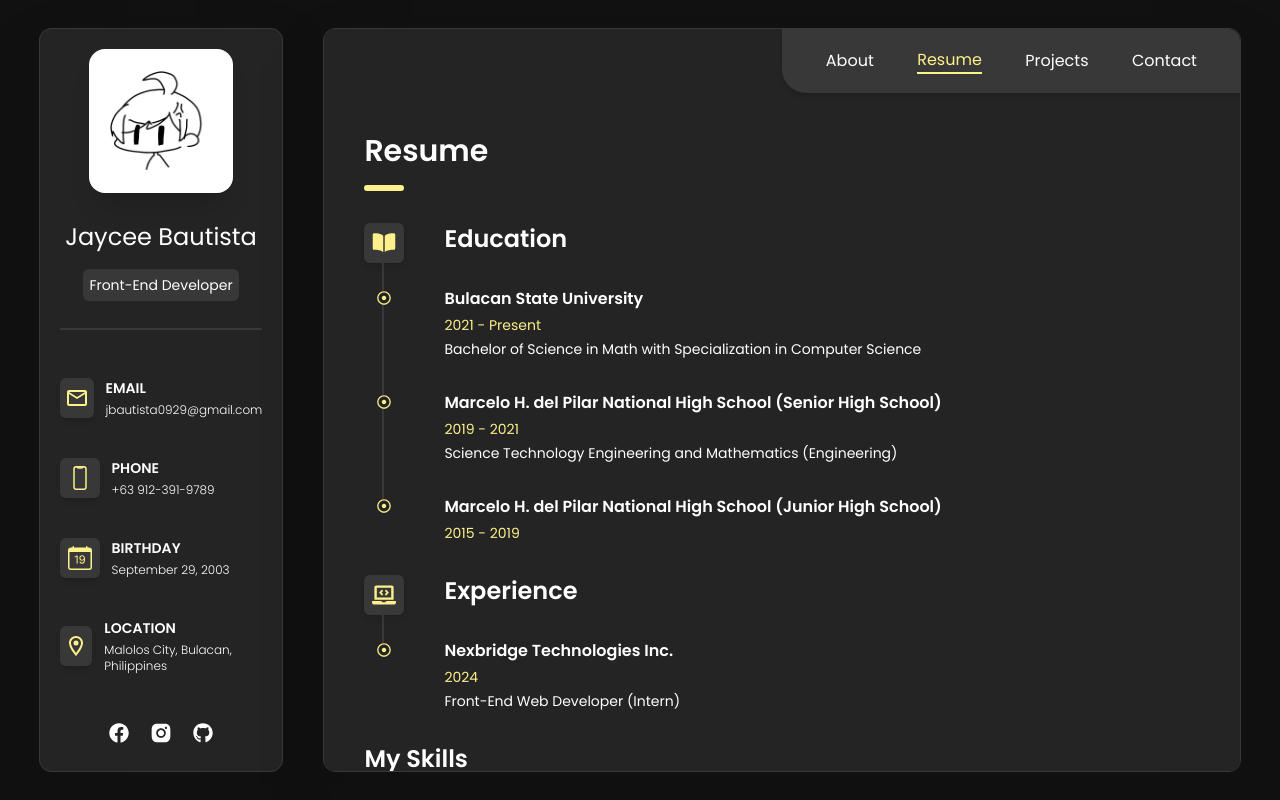
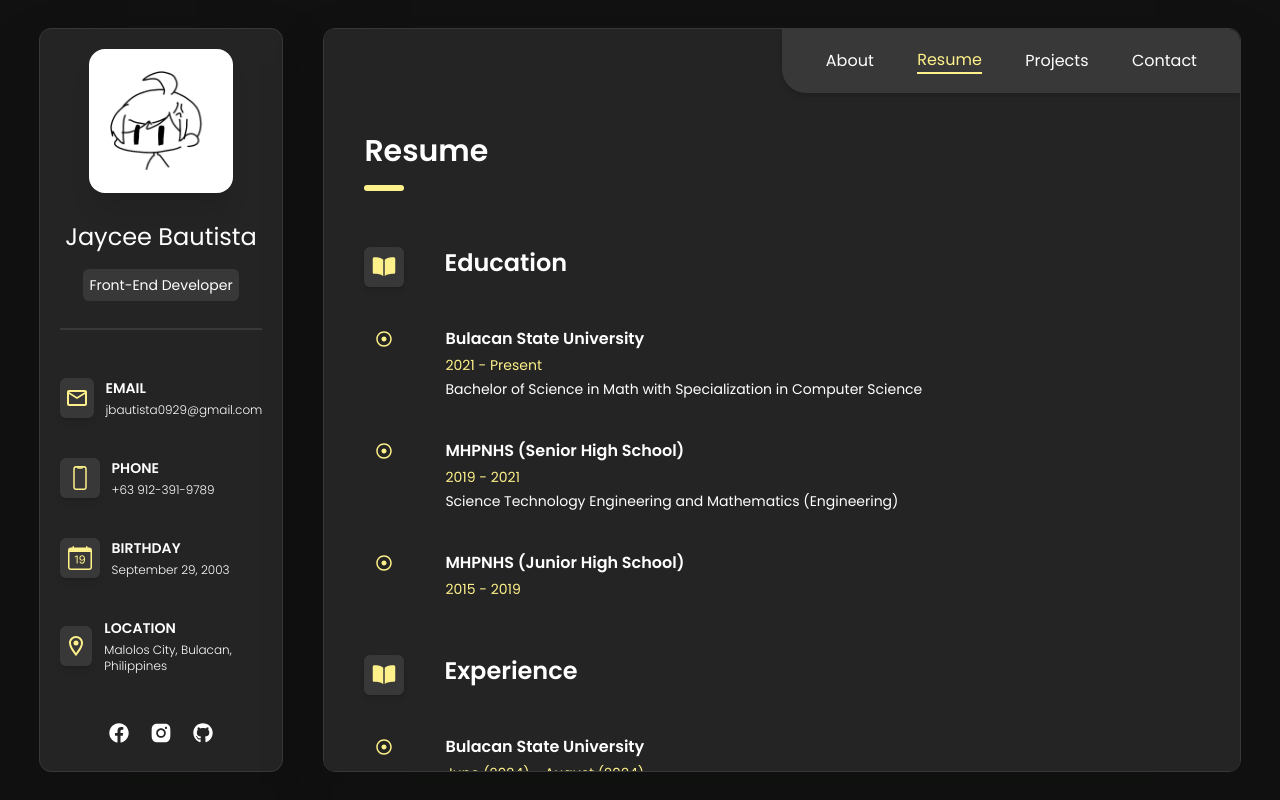
Before and after one commit to Romsaeeeeee/Personal-React-Portfolio, a React (Vite) app: page /resume in a window 1280 px wide. Built offline with nearby package versions, Linux system fonts and the light colour scheme.

Commit message:
Fixed issues

```diff
--- a/src/layout/Container.jsx
+++ b/src/layout/Container.jsx
@@ -5,7 +5,7 @@ import SidePanel from "../pages/SidePanel";
 
 const Container = () => {
     return (
-        <div className="h-screen w-screen flex justify-center items-center gap-10 p-7 bg-[#101110] tablet:flex-col overflow-auto tablet:h-max">
+        <div className="h-screen w-screen flex justify-center items-center gap-10 p-7 bg-[#101110] tablet:flex-col overflow-auto tablet:h-max tablet:p-2">
             <div className="w-[20%] h-full overflow-auto bg-[#232423] rounded-xl shadow-[#101110] shadow-2xl border-[#373837] border tablet:w-full tablet:overflow-hidden">
                 <SidePanel />
             </div>
--- a/src/modal/CardProjects.jsx
+++ b/src/modal/CardProjects.jsx
@@ -2,7 +2,7 @@ import React from "react";
 
 export default function CardProjects({ label }) {
     return (
-        <div className="w-1/2 h-full flex justify-center items-end p-3 bg-[#373837] rounded-xl shadow-md">
+        <div className="w-full h-full flex justify-center items-end p-3 bg-[#373837] rounded-xl shadow-md animate-shrinkOut transition-all">
             <p>{label}</p>
         </div>
     );
--- a/src/pages/Resume.jsx
+++ b/src/pages/Resume.jsx
@@ -4,102 +4,75 @@ import { FaLaptopCode, FaRegDotCircle } from "react-icons/fa";
 import { IoBook } from "react-icons/io5";
 
 const Resume = () => {
+    const skills = [
+        { name: 'HTML', value: 90 },
+        { name: 'CSS', value: 80 },
+        { name: 'JAVASCRIPT', value: 70 },
+        { name: 'REACT JS', value: 70 },
+        { name: 'GIT', value: 80 },
+    ];
     return (
-        <div className="h-full w-full flex flex-col justify-start items-start gap-8 p-10 text-white animate-fadeIn transition-all">
+        <div className="h-full w-full flex flex-col justify-start items-start gap-14 p-10 text-white animate-fadeIn transition-all tablet:p-4">
             <div className="w-full flex flex-col justify-start items-start gap-7">
                 <div className="flex flex-col gap-4">
                     <p className="text-3xl font-semibold">Resume</p>
                     <span className="w-10 border-b-[6px] border-yellow-200 rounded-md"></span>
                 </div>
             </div>
-            <div className="w-full h-auto flex justify-start items-start gap-10">
-                <div className="flex flex-col justify-start items-start">
+            <div className="flex flex-col justify-start items-start gap-10">
+                <div className="w-full h-auto flex justify-start items-start gap-10">
                     <span className="w-10 h-10 flex justify-center items-center text-2xl rounded-md shadow-md bg-[#373837] text-yellow-200">
                         <IoBook />
                     </span>
-                    <div className="w-full flex flex-col">
-                        <span className="h-7 w-1/2 border-r-2 border-[#373837]"></span>
-                        <span className="w-full flex justify-center items-center text-sm text-yellow-200"><FaRegDotCircle /></span>
-                    </div>
-                    <div className="w-full flex flex-col">
-                        <span className="h-[90px] w-1/2 border-r-2 border-[#373837]"></span>
-                        <span className="w-full flex justify-center items-center text-sm text-yellow-200"><FaRegDotCircle /></span>
-                    </div>
-                    <div className="w-full flex flex-col">
-                        <span className="h-[90px] w-1/2 border-r-2 border-[#373837]"></span>
-                        <span className="w-full flex justify-center items-center text-sm text-yellow-200"><FaRegDotCircle /></span>
-                    </div>
+                    <p className="text-2xl font-semibold">Education</p>
                 </div>
-                <div className="flex flex-col justify-start items-start gap-8">
-                    <p className="text-2xl font-semibold">Education</p>
-                    <div className="flex flex-col justify-start items-start gap-1">
-                        <p className="font-semibold">Bulacan State University</p>
-                        <p className="text-yellow-200 text-sm">2021 - Present</p>
-                        <p className="text-sm">Bachelor of Science in Math with Specialization in Computer Science</p>
-                    </div>
-                    <div className="flex flex-col justify-start items-start gap-1">
-                        <p className="font-semibold">Marcelo H. del Pilar National High School (Senior High School)</p>
-                        <p className="text-yellow-200 text-sm">2019 - 2021</p>
-                        <p className="text-sm">Science Technology Engineering and Mathematics (Engineering)</p>
-                    </div>
-                    <div className="flex flex-col justify-start items-start gap-1">
-                        <p className="font-semibold">Marcelo H. del Pilar National High School (Junior High School)</p>
-                        <p className="text-yellow-200 text-sm">2015 - 2019</p>
-                    </div>
+                <ul className="flex flex-col justify-start items-start gap-1 px-3">
+                    <li className="flex justify-start items-center gap-[53px] font-semibold "><span className="text-yellow-200"><FaRegDotCircle /></span>Bulacan State University</li>
+                    <li className="text-yellow-200 text-sm px-[69px]">2021 - Present</li>
+                    <li className="text-sm px-[69px]">Bachelor of Science in Math with Specialization in Computer Science</li>
+                </ul>
+                <ul className="flex flex-col justify-start items-start gap-1 px-3">
+                    <li className="flex justify-start items-center gap-[53px] font-semibold"><span className="text-yellow-200"><FaRegDotCircle /></span>MHPNHS (Senior High School)</li>
+                    <li className="text-yellow-200 text-sm px-[69px]">2019 - 2021</li>
+                    <li className="text-sm px-[69px]">Science Technology Engineering and Mathematics (Engineering)</li>
+                </ul>
+                <ul className="flex flex-col justify-start items-start gap-1 px-3">
+                    <li className="flex justify-start items-center gap-[53px] font-semibold"><span className="text-yellow-200"><FaRegDotCircle /></span>MHPNHS (Junior High School)</li>
+                    <li className="text-yellow-200 text-sm px-[69px]">2015 - 2019</li>
+                </ul>
+            </div>
+            <div className="flex flex-col justify-start items-start gap-10">
+                <div className="w-full h-auto flex justify-start items-start gap-10">
+                    <span className="w-10 h-10 flex justify-center items-center text-2xl rounded-md shadow-md bg-[#373837] text-yellow-200">
+                        <IoBook />
+                    </span>
+                    <p className="text-2xl font-semibold">Experience</p>
                 </div>
+                <ul className="flex flex-col justify-start items-start gap-1 px-3">
+                    <li className="flex justify-start items-center gap-[53px] font-semibold"><span className="text-yellow-200"><FaRegDotCircle /></span>Bulacan State University</li>
+                    <li className="text-yellow-200 text-sm px-[69px]">June (2024) - August (2024)</li>
+                    <li className="text-sm px-[69px]">Front-End Web Developer (Intern)</li>
+                </ul>
             </div>
-            <div className="w-full h-auto flex justify-start items-start gap-10">
-                <div className="flex flex-col justify-start items-start">
-                    <span className="w-10 h-10 flex justify-center items-center text-2xl rounded-md shadow-md bg-[#373837] text-yellow-200">
-                        <FaLaptopCode />
-                    </span>
-                    <div className="w-full flex flex-col">
-                        <span className="h-7 w-1/2 border-r-2 border-[#373837]"></span>
-                        <span className="w-full flex justify-center items-center text-sm text-yellow-200"><FaRegDotCircle /></span>
-                    </div>
-                </div>
-                <div className="flex flex-col justify-start items-start gap-8">
-                    <p className="text-2xl font-semibold">Experience</p>
-                    <div className="flex flex-col justify-start items-start gap-1">
-                        <p className="font-semibold">Nexbridge Technologies Inc.</p>
-                        <p className="text-yellow-200 text-sm">2024</p>
-                        <p className="text-sm">Front-End Web Developer (Intern)</p>
-                    </div>
-                </div>
-            </div>
-            <div className="w-full h-fit flex flex-col justify-start items-start gap-5 pb-10">
+            <div className="w-full h-full flex flex-col justify-start items-start gap-5 pb-10">
                 <p className="text-2xl font-semibold">My Skills</p>
                 <div className="h-full w-full flex flex-col justify-start items-start gap-5 bg-[#373837] p-5 rounded-lg">
-                    <div className="w-full flex flex-col justify-start items-start gap-2">
-                        <p>HTML <span className="opacity-50"> 90%</span></p>
-                        <Box sx={{ width: '100%', height: '100%', color: '#fef08a' }}>
-                            <LinearProgress sx={{ height: '10px', borderRadius: '20px', }} variant="determinate" color="inherit" value={90} />
-                        </Box>
-                    </div>
-                    <div className="w-full flex flex-col justify-start items-start gap-2">
-                        <p>CSS <span className="opacity-50"> 80%</span></p>
-                        <Box sx={{ width: '100%', height: '100%', color: '#fef08a' }}>
-                            <LinearProgress sx={{ height: '10px', borderRadius: '20px', }} variant="determinate" color="inherit" value={80} />
-                        </Box>
-                    </div>
-                    <div className="w-full flex flex-col justify-start items-start gap-2">
-                        <p>JAVASCRIPT <span className="opacity-50"> 70%</span></p>
-                        <Box sx={{ width: '100%', height: '100%', color: '#fef08a' }}>
-                            <LinearProgress sx={{ height: '10px', borderRadius: '20px', }} variant="determinate" color="inherit" value={70} />
-                        </Box>
-                    </div>
-                    <div className="w-full flex flex-col justify-start items-start gap-2">
-                        <p>REACT JS <span className="opacity-50"> 70%</span></p>
-                        <Box sx={{ width: '100%', height: '100%', color: '#fef08a' }}>
-                            <LinearProgress sx={{ height: '10px', borderRadius: '20px', }} variant="determinate" color="inherit" value={70} />
-                        </Box>
-                    </div>
-                    <div className="w-full flex flex-col justify-start items-start gap-2">
-                        <p>GIT <span className="opacity-50"> 80%</span></p>
-                        <Box sx={{ width: '100%', height: '100%', color: '#fef08a' }}>
-                            <LinearProgress sx={{ height: '10px', borderRadius: '20px', }} variant="determinate" color="inherit" value={80} />
-                        </Box>
-                    </div>
+
+                    {skills.map((skill, index) => (
+                        <div key={index} className="w-full flex flex-col justify-start items-start gap-2">
+                            <p>
+                                {skill.name} <span className="opacity-50">{skill.value}%</span>
+                            </p>
+                            <Box sx={{ width: '100%', height: '100%', color: '#fef08a' }}>
+                                <LinearProgress
+                                    sx={{ height: '10px', borderRadius: '20px' }}
+                                    variant="determinate"
+                                    color="inherit"
+                                    value={skill.value}
+                                />
+                            </Box>
+                        </div>
+                    ))}
                 </div>
             </div>
         </div>
```
Also changed, not shown: src/pages/Portfolio.jsx (+6 -4 lines), tailwind.config.js (+10 -0 lines).
